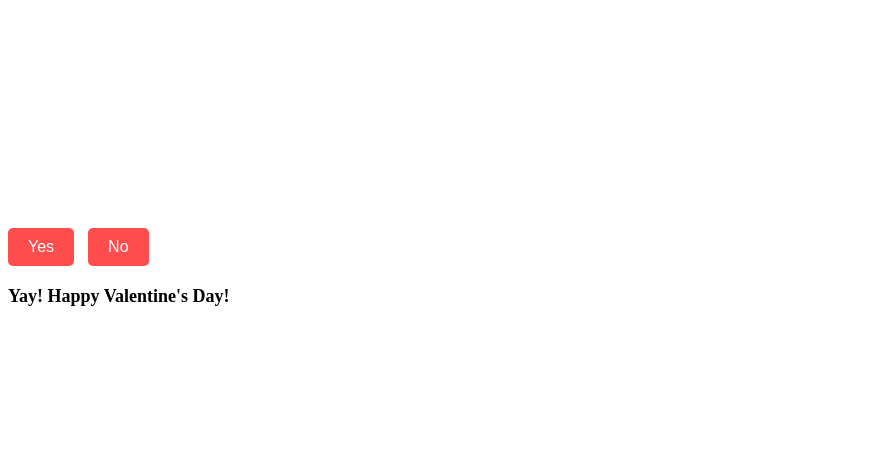
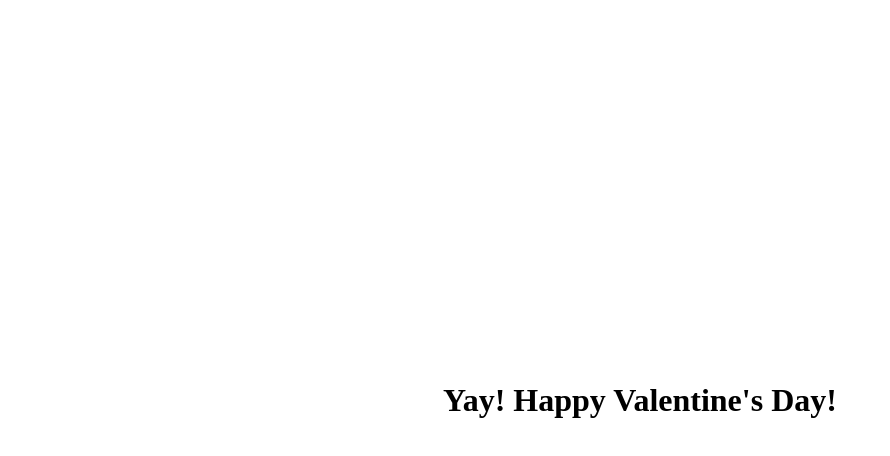
Before and after one commit to SESITH01/ValentinesDay, a plain HTML site: page index.html in a window 1280 px wide. Both pictures are taken after a click on the button "Yes". Shown: the whole page, without its empty margins (0-890 px from the left). Drawn offline with Linux system fonts and the light colour scheme.

Commit message:
formatted basic structure

```diff
--- a/index.html
+++ b/index.html
@@ -7,14 +7,20 @@
     <link rel="stylesheet" href="styles.css">
 </head>
 <body>
+    <div class="container">
+        <h1>Will you be my Valentine?</h1>
+        <div class="buttons">
+            <button id="yesBtn">Yes</button>
+            <button id="noBtn">No</button>
+        </div>
+
     <div class="characters">
         <!-- Animation of two characters -->
     </div>
-    <div class="buttons">
-        <button id="yesBtn">Yes</button>
-        <button id="noBtn">No</button>
+    <div id="message"></div>
+
     </div>
-    <div id="message"></div>
+
     <script src="script.js"></script>
 </body>
 </html>
--- a/script.js
+++ b/script.js
@@ -1,13 +1,20 @@
 // script.js
 const yesBtn = document.getElementById('yesBtn');
 const noBtn = document.getElementById('noBtn');
+const h1 = document.querySelector('h1');
 const message = document.getElementById('message');
 
 yesBtn.addEventListener('click', () => {
-    message.textContent = "Yay! Happy Valentine's Day!";
+    h1.textContent = "Yay! Happy Valentine's Day!";
+    message.textContent = "";
+    message.style.display = 'none';
+    yesBtn.style.display = 'none'; // Optional: Hide the 'Yes' button
+    noBtn.style.display = 'none'; // Optional: Hide the 'No' button
 });
 
 noBtn.addEventListener('click', () => {
     message.textContent = "Great job using process of elimination!";
+    message.style.display = 'block';
     noBtn.style.display = 'none'; // Optional: Hide the 'No' button
+
 });
--- a/styles.css
+++ b/styles.css
@@ -1,14 +1,21 @@
 /* styles.css */
 
-/* Styling for characters animation */
-.characters {
-    width: 200px;
-    height: 200px;
-    background-image: url('characters.png'); /* Replace 'characters.png' with your character image */
-    background-size: cover;
+body {
+    display: flex;
+    justify-content: center;
+    align-items: center;
+    height: 100vh;
+    margin: 0;
 }
 
-/* Styling for buttons layout */
+.container {
+    text-align: center;
+}
+
+h1 {
+    margin-bottom: 20px;
+}
+
 .buttons {
     margin-top: 20px;
 }
@@ -26,12 +33,14 @@ button {
 }
 
 button:hover {
-    background-color: #ff3333;
+    background-color: #c40808;
 }
 
-/* Styling for message display */
+
 #message {
     margin-top: 20px;
     font-size: 18px;
     font-weight: bold;
+    display: none; /*initially hide the message element */
+    text-align: center;
 }
```
